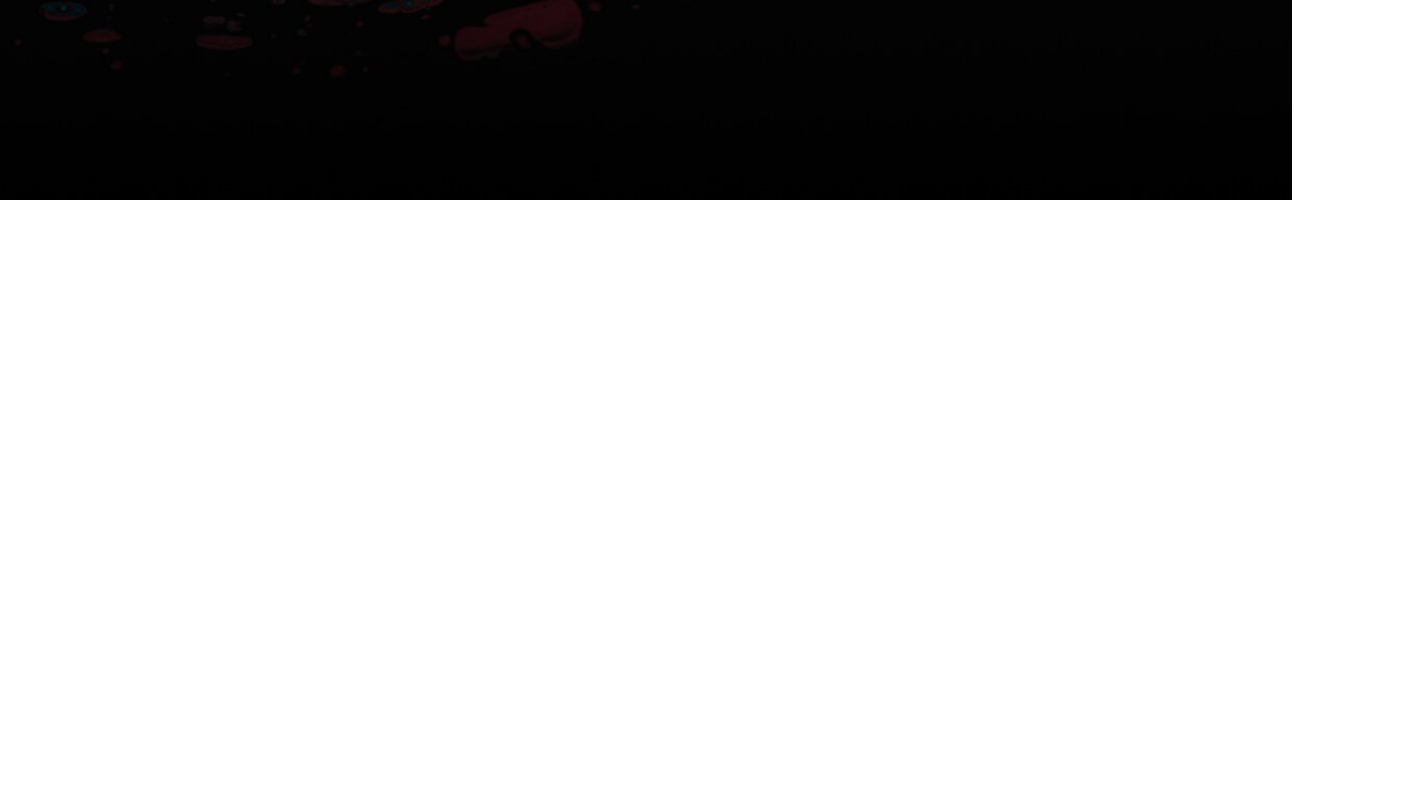
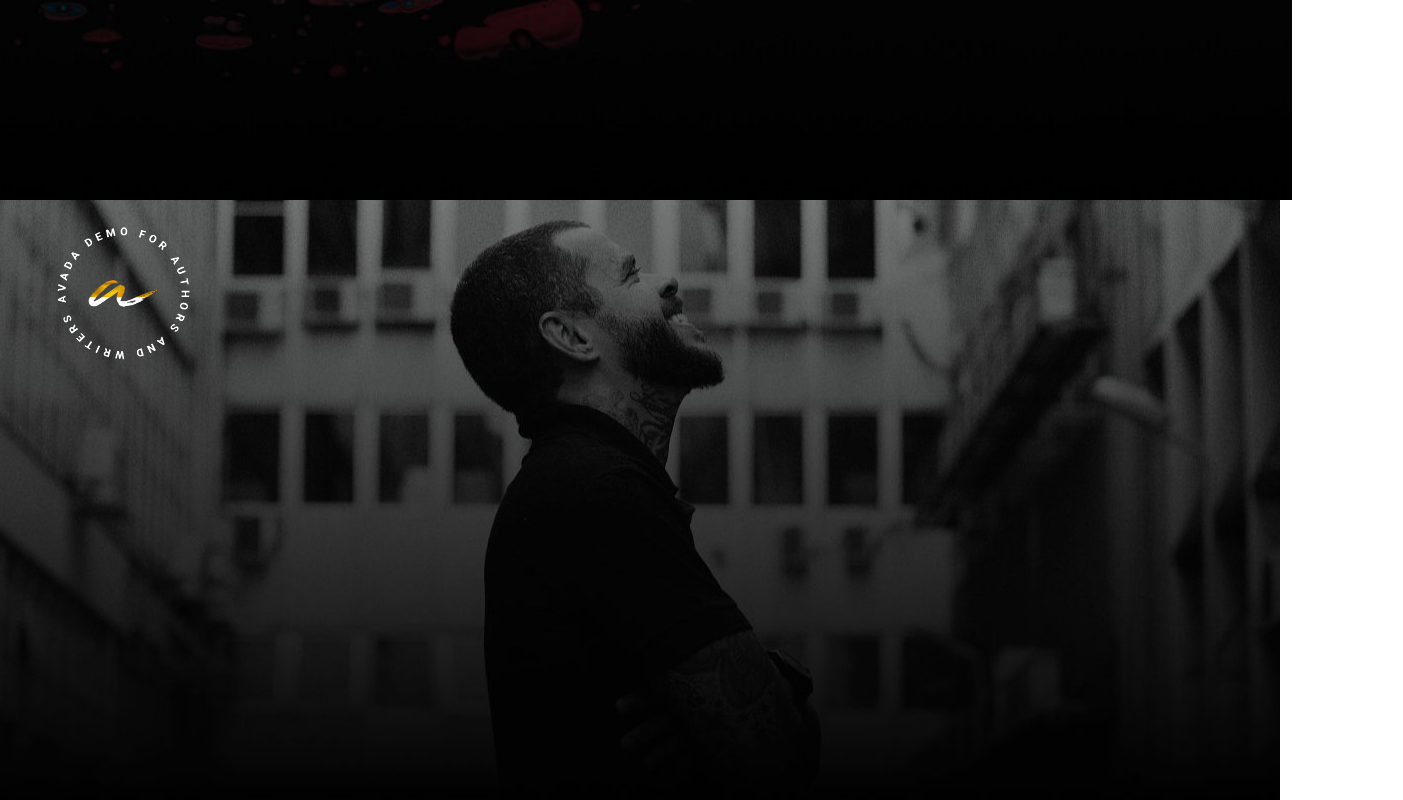
Before and after one commit to ManasseDettoMana/proj-html-vuejs, a Vue app: page / in a window 1280 px wide. Shown: the part 1912-2712 px from the top of the page, 1403 px wide, since content can reach past the window. Before the commit the page ends 2112 px from the top, so only its background shows below. Built offline with nearby package versions, Linux system fonts and the light colour scheme.

Commit message:
creazione oggetti link

```diff
--- a/src/App.vue
+++ b/src/App.vue
@@ -31,4 +31,9 @@ body{
     -moz-osx-font-smoothing: grayscale;
   }
 }
+
+.my_container{
+  width: 95%;
+  margin: 0 auto;
+}
 </style>
--- a/src/components/Footer.vue
+++ b/src/components/Footer.vue
@@ -1,15 +1,70 @@
 <template>
     <footer>
-
+        <div class="my_container">
+            <div class="row">
+                <div class="col-3">
+                    <img src="images/author-logo-round-small.png" alt="">
+                </div>
+                <div class="col-3"></div>
+                <div class="col-3"></div>
+                <div class="col-3"></div>
+            </div>
+            <div class="row"></div>
+        </div>
     </footer>
 </template>
 
 <script>
 export default {
-
+    name: 'Footer',
+    data: function(){
+        return{
+            aboutME: [
+                {
+                    text: 'lorem ipsum ecc ecc lorem ipsum ecc ecc lorem ipsum ecc ecc lorem ipsum ecc ecc lorem ipsum ecc ecc lorem ipsum ecc ecc '
+                }
+            ],
+            usefulLinks: [
+                {
+                    link: 'Latest Book',
+                },
+                {
+                    link: 'Upcoming Events',
+                },
+                {
+                    link: 'Reecent Articles',
+                },
+                {
+                    link: 'Busines Enquiries',
+                },
+                {
+                    link: 'Visit My Foundation',
+                },
+            ],
+            contactInfo: [
+                {
+                    link: '63 ga6sdoa9ufah aksfha 342'
+                },
+                {
+                    link: 'Phone: (800) 000 000 00'
+                },
+                {
+                    link: 'Mobile: (800) 000 000 00'
+                },
+                {
+                    link: 'Email: pippo@gmail.com'
+                },
+            ]
+        }
+    }
 }
 </script>
 
-<style>
+<style lang="scss" scoped>
+footer{
+    background-image: url('../assets/footer-3.jpg');
+    background-position: center;
+    height: 600px;
+}
 
 </style>
```
